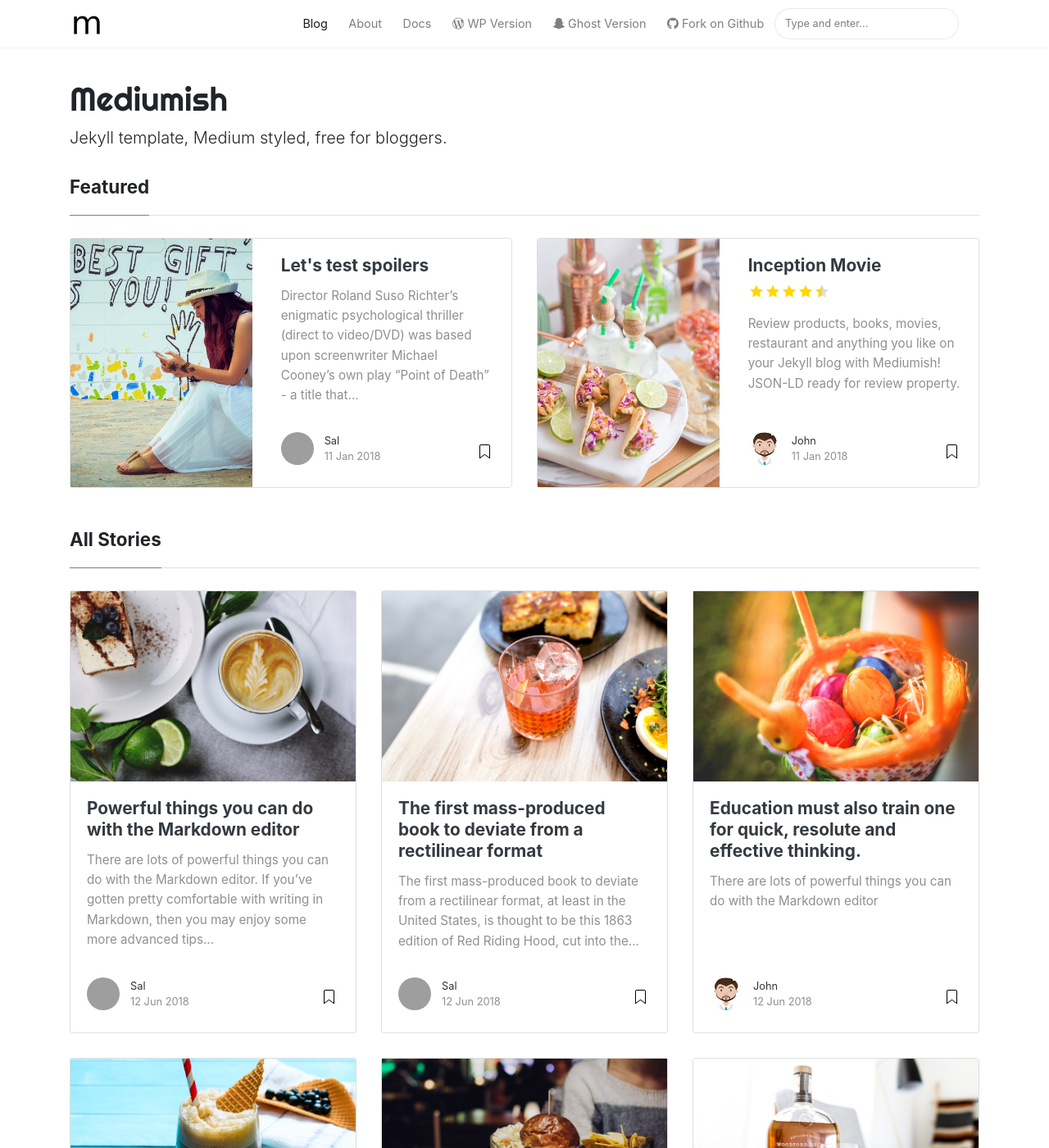
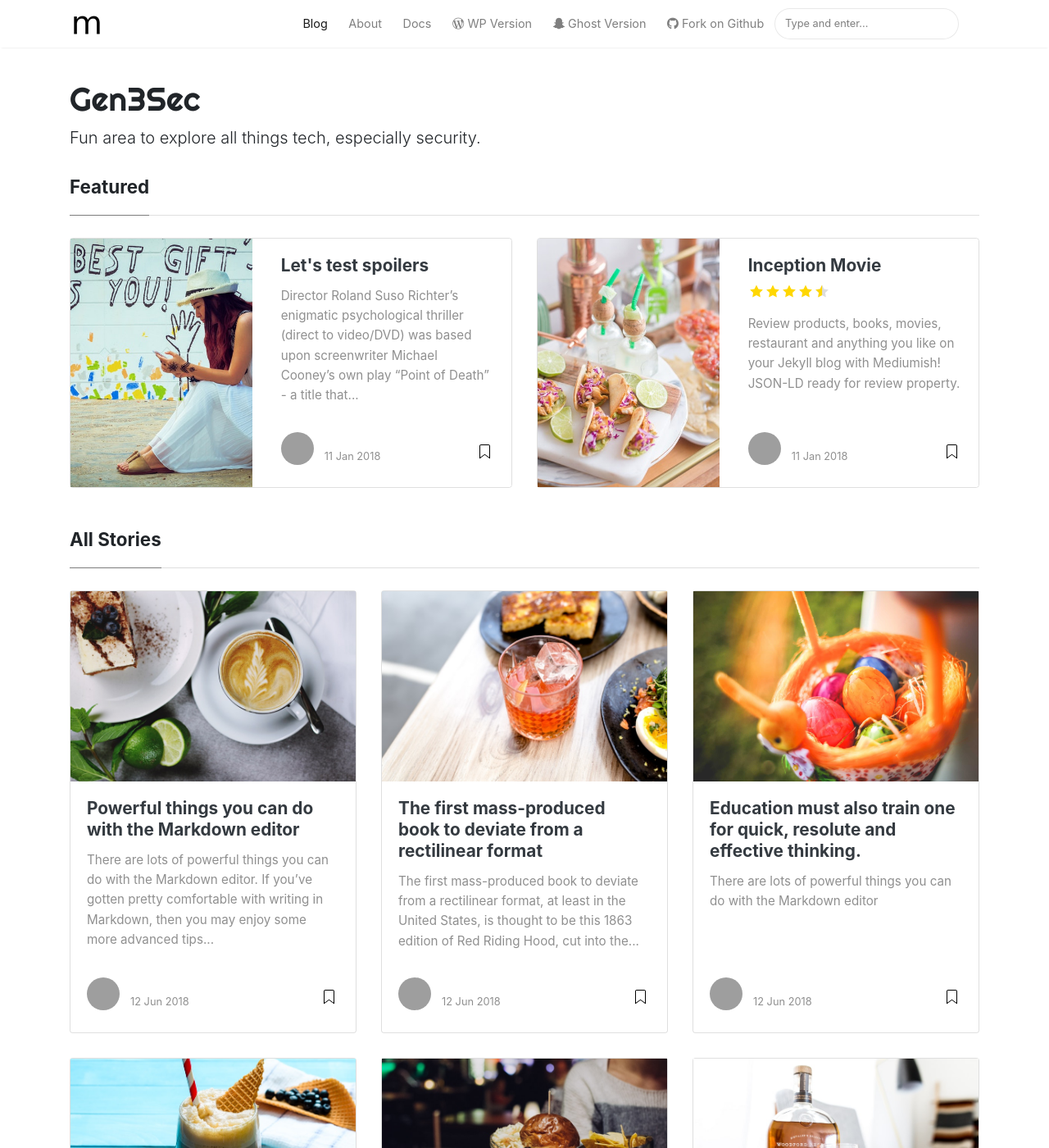
Before and after one commit to Gen3Sec/gen3sec.github.io, a Jekyll site: the page built from index.html, in a window 1280 px wide and 1400 px high. Shown: the whole window at 82% size. Built offline with Jekyll 4.4.1, drawn with Linux system fonts in a browser that asks for light colours; nearby versions of some CDN libraries; the list of posts is cut into pages by our own code; some of the changed text lies outside the part shown; grey boxes are pictures that could not be loaded.

Commit message:
update config

```diff
--- a/_config.yml
+++ b/_config.yml
@@ -1,35 +1,35 @@
 # Site
-name: "Mediumish"
-title: "Mediumish"
-description: "Jekyll template, Medium styled, free for bloggers."
+name: "Gen3Sec"
+title: "Gen3Sec"
+description: "Fun area to explore all things tech, especially security."
 logo: 'assets/images/logo.png'
 favicon: 'assets/images/logo.png'
-baseurl: /mediumish-theme-jekyll
+baseurl: /gen3sec.io
 google_analytics: 'UA-46278016-1'
 disqus: 'demowebsite'
-mailchimp-list: 'https://wowthemes.us11.list-manage.com/subscribe/post?u=8aeb20a530e124561927d3bd8&amp;id=8c3d2d214b'
+# mailchimp-list: 'https://wowthemes.us11.list-manage.com/subscribe/post?u=8aeb20a530e124561927d3bd8&amp;id=8c3d2d214b'
 include: ["_pages"]
 permalink: /:title/
 
 # Authors
 authors:
-  sal:
-    name: Sal
-    display_name: Sal
+  Gen3Sec:
+    name: Gen3Sec
+    display_name: Gen3Sec
     gravatar: e56154546cf4be74e393c62d1ae9f9d4
-    email: wowthemesnet@gmail.com
-    web: https://www.wowthemes.net
-    twitter: https://twitter.com/wowthemesnet
-    description: "Author of Mediumish, a Bootstrap Medium styled template available for WordPress, HTML, Ghost and Jekyll. You are currently previewing Jekyll template demo."
-  john:
-    name: John
-    display_name: John
-    avatar: 'assets/images/avatar.png'
-    gravatar: b1cc14991db7a456fcd761680bbc8f81
-    email: wowthemesnet@gmail.com
-    web: https://www.wowthemes.net
-    twitter: https://twitter.com/wowthemesnet
-    description: "This is the author box. Write a short description of the author here. You are currently previewing Mediumish demo, a Jekyll template compatible with Github pages."
+    email: genesis3sec@gmail.com
+    web: https://www.gen3sec.io
+    twitter: https://twitter.com/gen3sec
+    description: "A guy who loves security and tech."
+ # john:
+ #   name: John
+ #   display_name: John
+ #   avatar: 'assets/images/avatar.png'
+ #   gravatar: b1cc14991db7a456fcd761680bbc8f81
+ #   email: wowthemesnet@gmail.com
+ #   web: https://www.wowthemes.net
+ #   twitter: https://twitter.com/wowthemesnet
+ #   description: "This is the author box. Write a short description of the author here. You are currently previewing Mediumish demo, a Jekyll template compatible with Github pages."
 
 # Plugins
 plugins:
```
